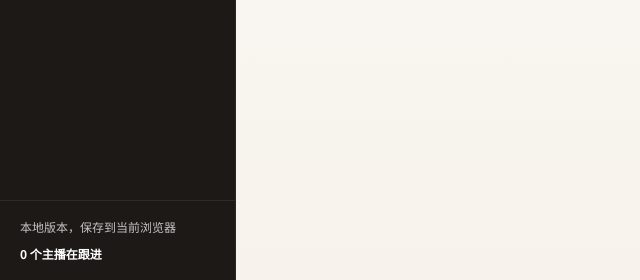
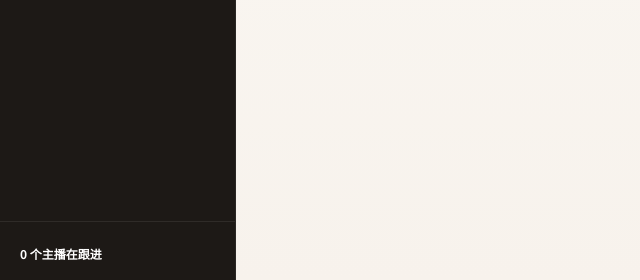
Before and after one commit to chenlie84/finvue-web, a FastAPI app: page /sop in a window 1280 px wide. Shown: the part 520-800 px from the top of the page, without its empty margins (0-640 px from the left). Run offline with FastAPI, Linux system fonts and the light colour scheme; data that the repository does not hold is empty.

Commit message:
chore(sop): 移除侧栏 '本地版本，保存到当前浏览器' 过期文案

```diff
--- a/templates/sop.html
+++ b/templates/sop.html
@@ -31,7 +31,6 @@
       </div>
 
       <div class="sidebar-foot">
-        本地版本，保存到当前浏览器
         <strong id="sidebarCount">0 个主播在跟进</strong>
       </div>
     </aside>
```
